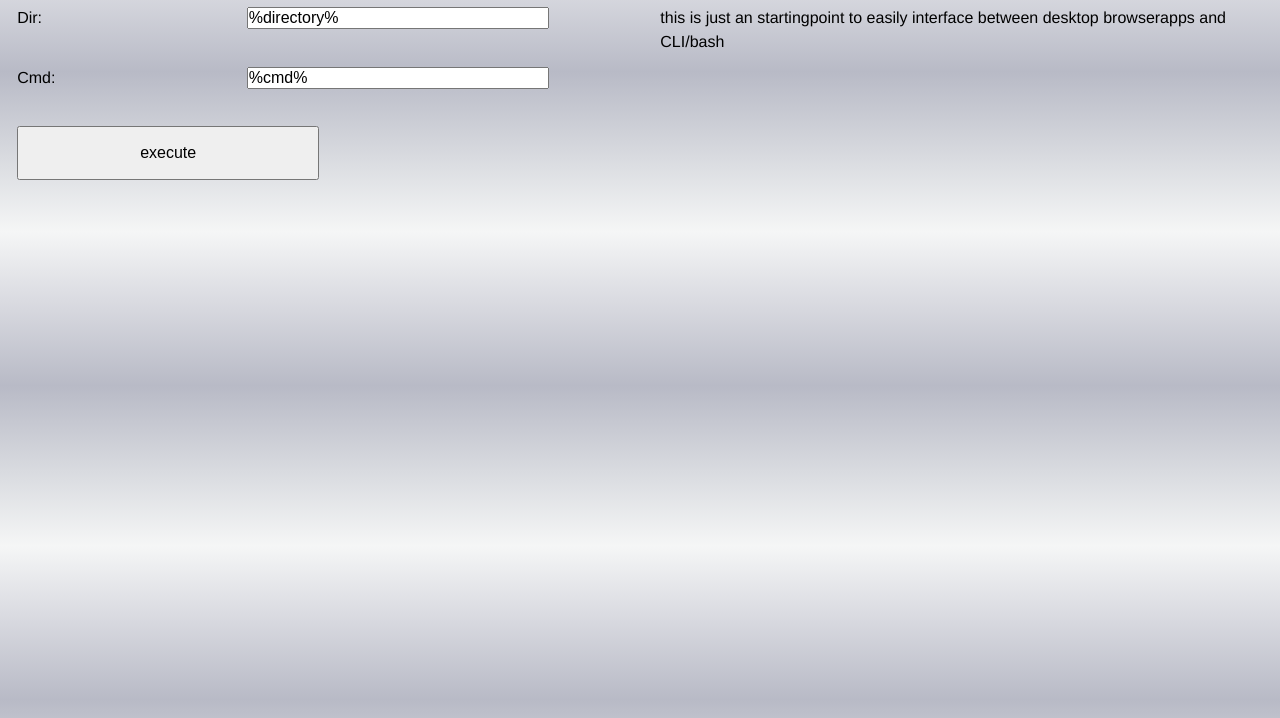
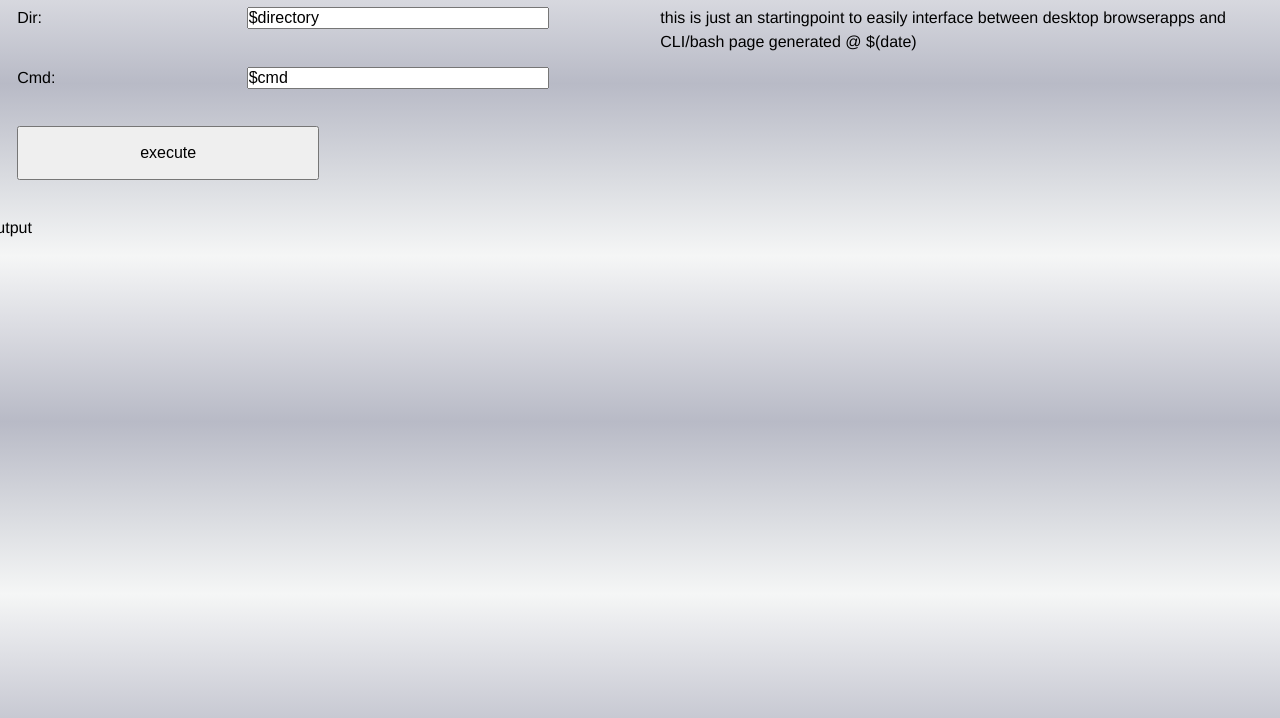
Before and after one commit to coderofsalvation/bashwapp, a plain HTML site: page html.skeleton/index.html in a window 1280 px wide. Shown: the part 82-800 px from the top of the page. Drawn offline with Linux system fonts and the light colour scheme.

Commit message:
[broken] wip

```diff
--- a/html.skeleton/index.html
+++ b/html.skeleton/index.html
@@ -47,20 +47,22 @@
             <input type="hidden" name="action" value="run"/>
             <p>
               <label>Dir:</label>
-              <input type="text" name="directory" value="%directory%">
+              <input type="text" name="directory" value="$directory">
             <p>
             <p>
               <label>Cmd:</label>
-              <input type="text" name="cmd" value="%cmd%">
+              <input type="text" name="cmd" value="$cmd">
             <p>
           <input type="submit" value="execute"/>
         </div>
         <div class="unit one-of-two">
           <p>
               this is just an startingpoint to easily interface between desktop browserapps and CLI/bash
+
+              page generated @ $(date)
           </p>
         </div>
-        <!--output-->
+        $output
     </div>
 
   </body>
```
Also changed, not shown: 3 other files.
